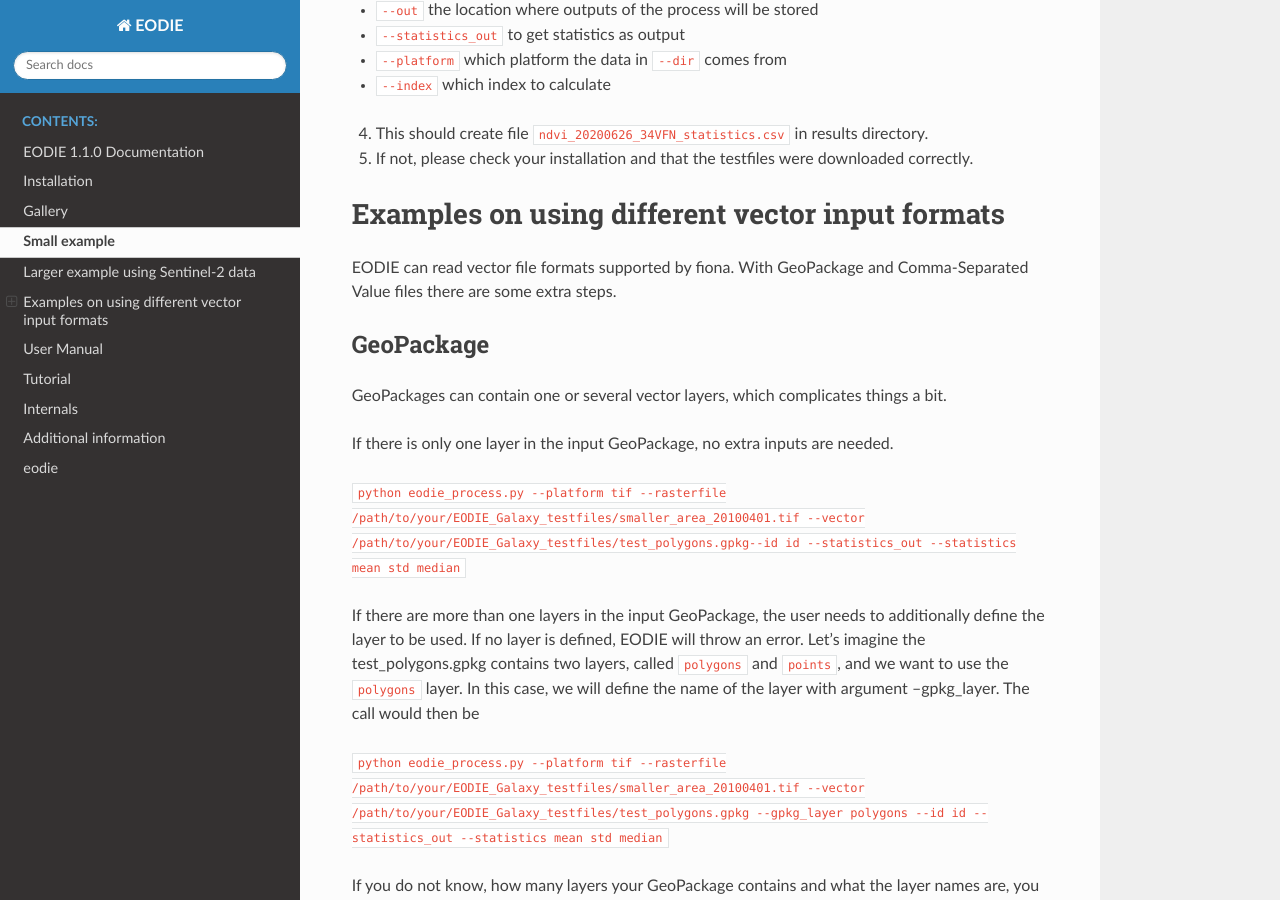
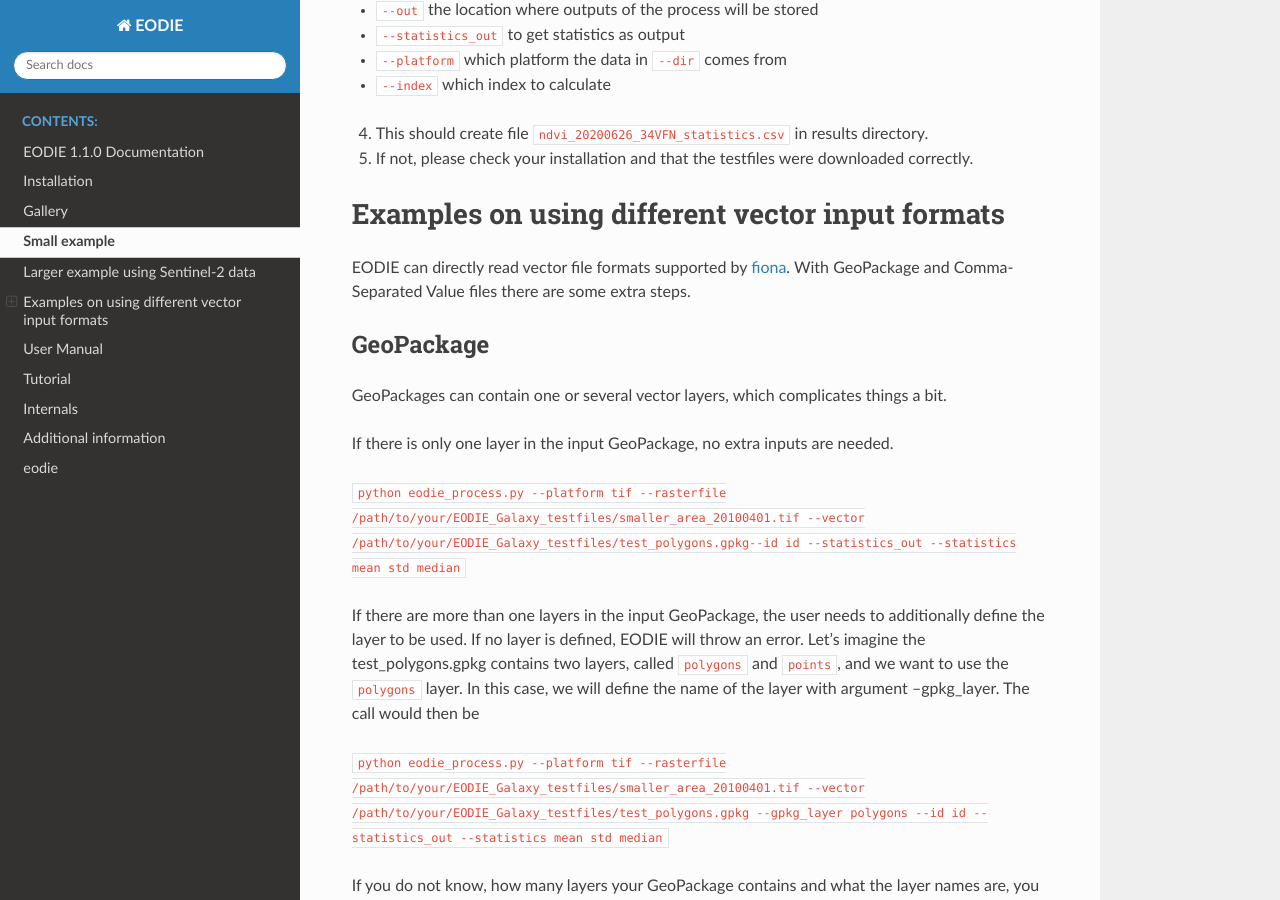
Before and after one commit to samumantha/EODIE, a Sphinx documentation site: the page built from docs/Example.rst, in a window 1280 px wide and 900 px high, scrolled down 1469 px. Built offline with Sphinx 7.4.7 and the Read the Docs theme 2.0.0, drawn with Linux system fonts in a browser that asks for light colours.

Commit message:
Added URL to Fiona documentation

```diff
--- a/docs/Example.rst
+++ b/docs/Example.rst
@@ -53,7 +53,7 @@
 Examples on using different vector input formats
 ================================================
 
-EODIE can read vector file formats supported by fiona. With GeoPackage and Comma-Separated Value files there are some extra steps.
+EODIE can directly read vector file formats supported by `fiona <https://fiona.readthedocs.io/en/latest/manual.html>`_. With GeoPackage and Comma-Separated Value files there are some extra steps.
 
 GeoPackage
 ----------
```
